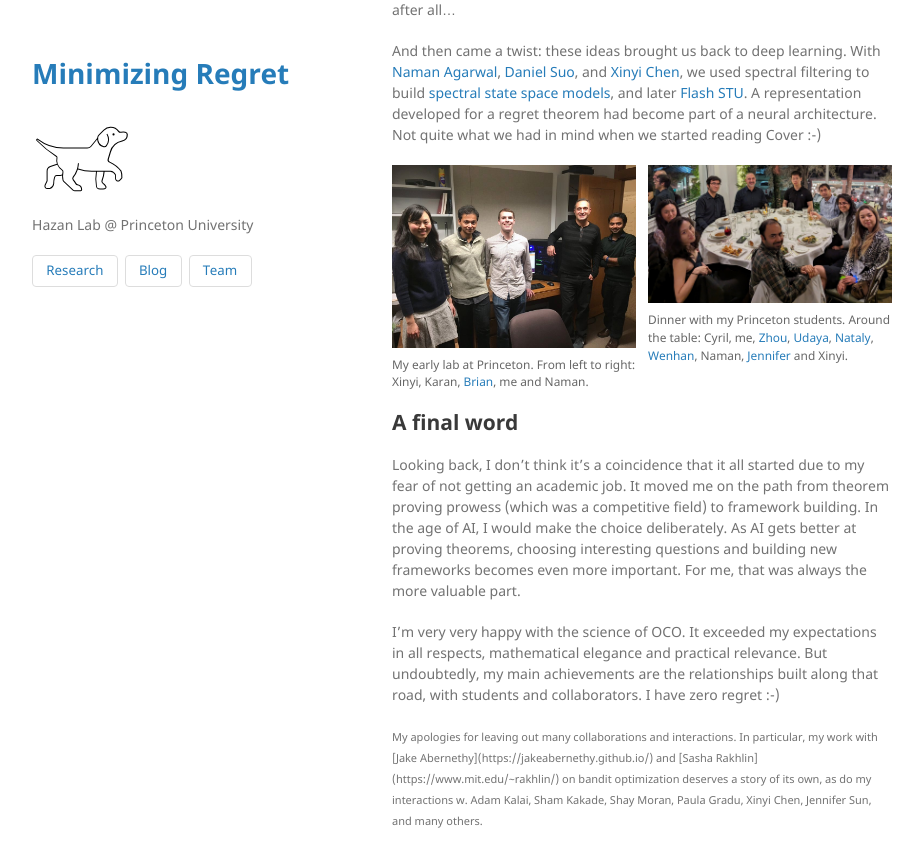
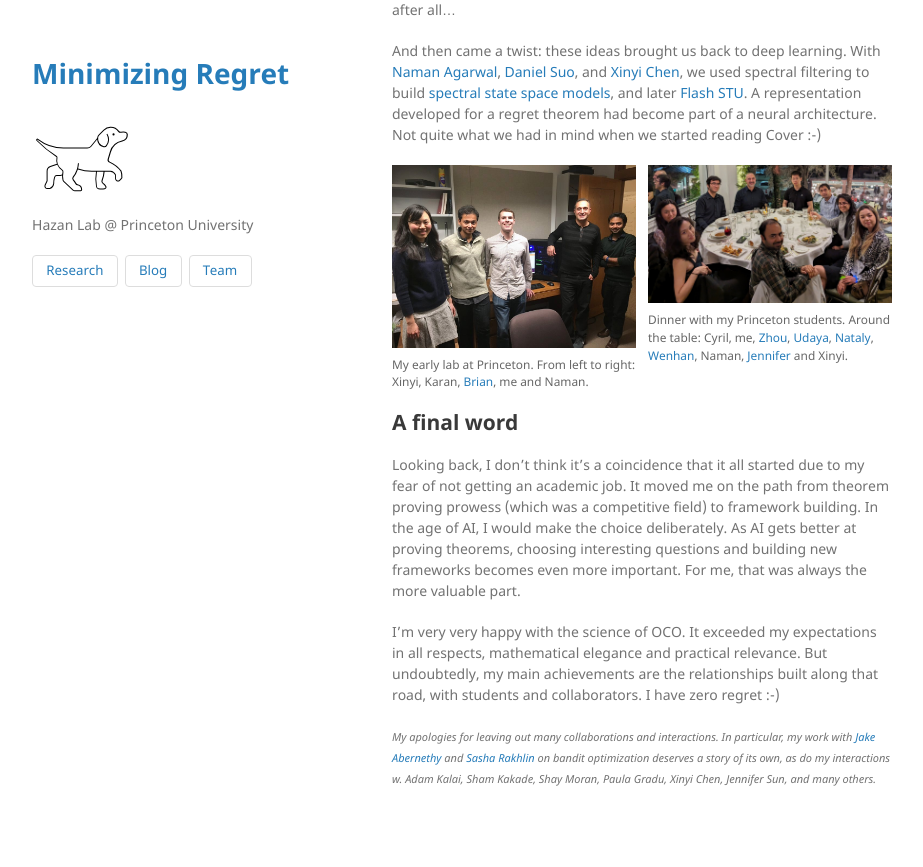
Before and after one commit to MinRegret/minregret.github.io, a Jekyll site: the page built from _posts/2026-09-16-two-decades-of-online-convex-optimization.md, in a window 1280 px wide and 900 px high, scrolled down 5201 px. Shown: the top 867 px of the window, without its empty margins (178-1101 px from the left). Built offline with Jekyll 4.4.1, drawn with Linux system fonts in a browser that asks for light colours; part of the change alters nothing that is shown.

Commit message:
Update 2026-09-16-two-decades-of-online-convex-optimization.md

```diff
--- a/_posts/2026-09-16-two-decades-of-online-convex-optimization.md
+++ b/_posts/2026-09-16-two-decades-of-online-convex-optimization.md
@@ -4,7 +4,7 @@ authors: [elad]
 permalink: /2026/09/15/two-decades-of-online-convex-optimization.html
 ---
 
-<small> <it> (note: I’m inevitably leaving out many wonderful collaborators and stories, forgive me! more details at the end. -EH)   </it> </small>
+<small> _(note: I’m inevitably leaving out many wonderful collaborators and stories, forgive me! more details at the end. -EH)_ </small>
 
 I began working on online convex optimization as a third-year graduate student. At that time, [Zinkevich’s paper](https://www.cs.cmu.edu/~maz/publications/techconvex.pdf) came out, and we were reading [Cover’s paper on universal portfolios](https://isl.stanford.edu/~cover/papers/paper93.pdf) with fellow students (more about my friendship w. [Satyen Kale](https://www.satyenkale.com/) later).
 
@@ -121,4 +121,4 @@ Looking back, I don’t think it’s a coincidence that it all started due to my
 
 I’m very very happy with the science of OCO. It exceeded my expectations in all respects, mathematical elegance and practical relevance. But undoubtedly, my main achievements are the relationships built along that road, with students and collaborators. I have zero regret :-)
 
-<small> <it> My apologies for leaving out many collaborations and interactions. In particular, my work with [Jake Abernethy](https://jakeabernethy.github.io/) and [Sasha Rakhlin](https://www.mit.edu/~rakhlin/) on bandit optimization deserves a story of its own, as do my interactions w. Adam Kalai, Sham Kakade, Shay Moran, Paula Gradu, Xinyi Chen, Jennifer Sun, and many others. </it> </small>
+<small> _My apologies for leaving out many collaborations and interactions. In particular, my work with [Jake Abernethy](https://jakeabernethy.github.io/) and [Sasha Rakhlin](https://www.mit.edu/~rakhlin/) on bandit optimization deserves a story of its own, as do my interactions w. Adam Kalai, Sham Kakade, Shay Moran, Paula Gradu, Xinyi Chen, Jennifer Sun, and many others._ </small>
```
